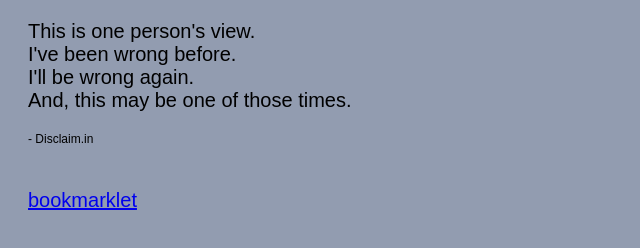
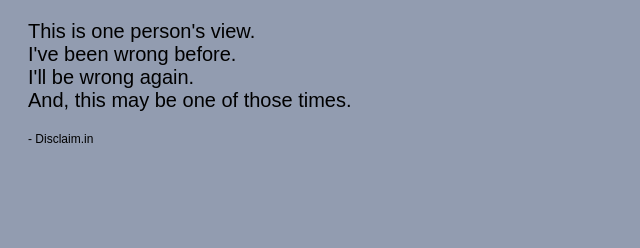
Before and after one commit to jaredcohe/disclaimin, a plain HTML site: page public/index.html in a window 1280 px wide. Shown: the whole page, without its empty margins (0-640 px from the left). Drawn offline with Linux system fonts and the light colour scheme.

Commit message:
removed bookmarklet

```diff
--- a/public/index.html
+++ b/public/index.html
@@ -13,45 +13,5 @@
     </p>
     <p class='tiny'>- Disclaim.in<p>
     <br />
-    <a href="javascript:
-    function searchAndHighlight() {
-    var searchArray = ['project','proceed','charity','charities','discount','coupon','sweepstakes','raffle','drawing','percentage','win','opportunity to win','Krochet Kids','empower','marginalize','At risk','at-risk','Homeless','scholarship','AIDS','HIV','cancer','minecraft server','social network','NGO','clinic','Guidelines','contest','competition','knife','gun','weapon','energy drink','health','nutrition','property','beer','wine','alcohol','self-help','SEO','advertising','advertisement','startup','nonprofit','non-profit'];
-    var bodyText = document.body.innerHTML;
-    for (var i = 0; i < searchArray.length; i++)
-      {
-        var searchTerm = searchArray[i];
-        var highlightStartTag = &quot;<font style='color:blue; background-color:yellow;'>&quot;;
-        var highlightEndTag = '</font>';
-        var newText = '';
-        var j = -1;
-        var lcSearchTerm = searchTerm.toLowerCase();
-        var lcBodyText = bodyText.toLowerCase();
-        while (bodyText.length > 0)
-          {
-          j = lcBodyText.indexOf(lcSearchTerm, j+1);
-          if (j < 0)
-            {
-              newText += bodyText;
-              bodyText = '';
-            } else
-            {
-              if (bodyText.lastIndexOf('>', j) >= bodyText.lastIndexOf('<', j))
-                {
-                  if (lcBodyText.lastIndexOf('<script', j) < lcBodyText.lastIndexOf('/script>', j))
-                   {
-                      newText += bodyText.substring(0, j) + highlightStartTag + bodyText.substr(j, searchTerm.length) + highlightEndTag;
-                      bodyText = bodyText.substr(j + searchTerm.length);
-                      lcBodyText = bodyText.toLowerCase();
-                      j = -1;
-                    }
-                }
-            }
-          }
-        bodyText = newText;
-      }
-      document.body.innerHTML = bodyText;
-    }
-    searchAndHighlight();
-    ">bookmarklet</a>
   </body>
 </html>
```
